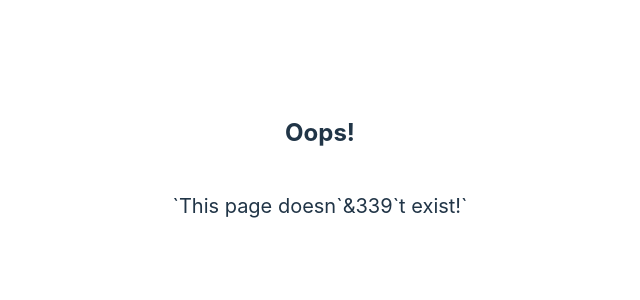
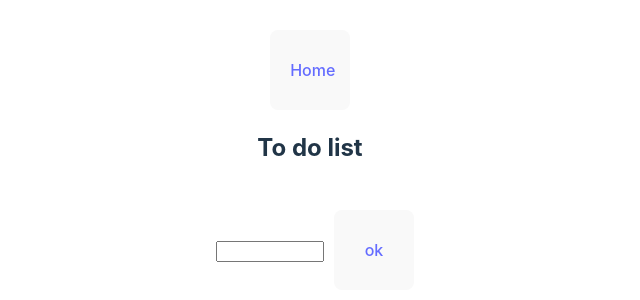
Before and after one commit to NazarPentsarskyi/React-simple-apps, a React (Vite) app: page /todolist in a window 1280 px wide. Shown: the part 232-532 px from the top of the page, without its empty margins (330-970 px from the left). Built offline with nearby package versions, Linux system fonts and the light colour scheme.

Commit message:
added ToDoList app

```diff
--- a/src/App.jsx
+++ b/src/App.jsx
@@ -5,6 +5,7 @@ import Calculator from './components/Calculator';
 import Timer from './components/Timer';
 import PomodoroTimer from './components/PomodoroTimer';
 import TicTacToe from "./components/TicTacToe";
+import ToDoList from "./components/ToDoList";
 import { ErrorPage } from "./ErrorPage";
 
 import './App.css';
@@ -21,6 +22,7 @@ function App() {
           <Route path="/timer" element={<Timer />} />
           <Route path="/pomodorotimer" element={<PomodoroTimer />} />
           <Route path="/tictactoe" element={<TicTacToe />} />
+          <Route path="/todolist" element={<ToDoList />} />
           <Route path="*" element={<ErrorPage />} />
         </Routes>
       </Router>
--- /dev/null
+++ b/src/components/ToDoList.jsx
@@ -0,0 +1,52 @@
+import { useState } from "react";
+import { Link } from "react-router-dom";
+
+const ToDoList= () => {
+
+  const[whatToDo, setWhatToDo] = useState([]);
+  const[inputValue, setInputValue] = useState('');
+  const[newKey, setNewKey] = useState(0);
+
+  const handleToDoWrite = (event) => {
+    if (event.key === 'Enter' || (event.type === 'click' && inputValue)){
+      event.preventDefault();
+      const newToDoItem = inputValue.trim();
+      if (newToDoItem) {
+        setWhatToDo([...whatToDo, {text: newToDoItem, key: newKey}]);
+        setInputValue('');
+        setNewKey(newKey => newKey + 1)
+      }
+    }
+  };
+
+  const handleInputValue = (event) => {
+    setInputValue(event.target.value)
+  };
+
+
+  return (
+    <>
+      <button><Link to="/"> Home </Link></button>
+      <h2>To do list</h2>
+      <br />
+      <form>
+        <label htmlFor="toDo">
+          <input
+            name="toDo"
+            id="toDo"
+            value = {inputValue}
+            onChange={handleInputValue}
+            onKeyDown={handleToDoWrite} />
+          <button onClick={handleToDoWrite}>ok</button>
+        </label>
+      </form>
+      <ol>
+        {whatToDo.map((item) => <li key = {item.key}>
+          {item.text}
+        </li>)}
+      </ol>
+    </>
+  )
+};
+
+export default ToDoList;
--- a/src/navbar.jsx
+++ b/src/navbar.jsx
@@ -10,6 +10,7 @@ export const Navbar = () => {
         <div className='link'><Link to="/timer"> 03. Timer</Link></div>
         <div className='link'><Link to="/pomodorotimer"> 04. Pomodoro Timer</Link></div>
         <div className='link'><Link to="/tictactoe"> 05. Tic Tac Toe</Link></div>
+        <div className='link'><Link to="/todolist"> 06. To do list</Link></div>
     </div>
   )
 }
```
